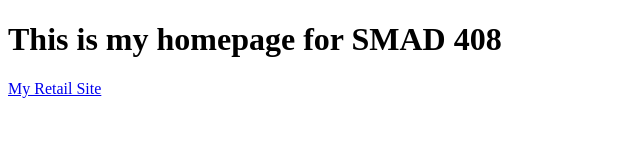
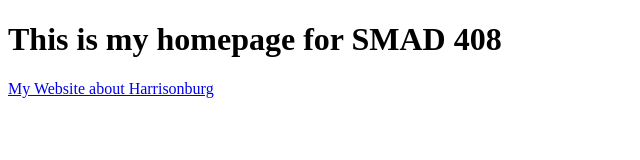
Before and after one commit to bodnerjx/bodnerjx.github.io, a plain HTML site: page index.html in a window 1280 px wide. Shown: the whole page, without its empty margins (0-640 px from the left). Drawn offline with Linux system fonts and the light colour scheme.

Commit message:
Update index.html

```diff
--- a/index.html
+++ b/index.html
@@ -6,7 +6,7 @@
 </head>
 	<h1>This is my homepage for SMAD 408</h1>
 
-	<a href= "file:///Users/jessiebodner/Desktop/everything/SMAD%20307%20/retail/index.html">My Retail Site</a>
+	<a href= "http://jessicaleighbodner.com/smad307/starter/">My Website about Harrisonburg</a>
 
 <body>
 </body>
```
